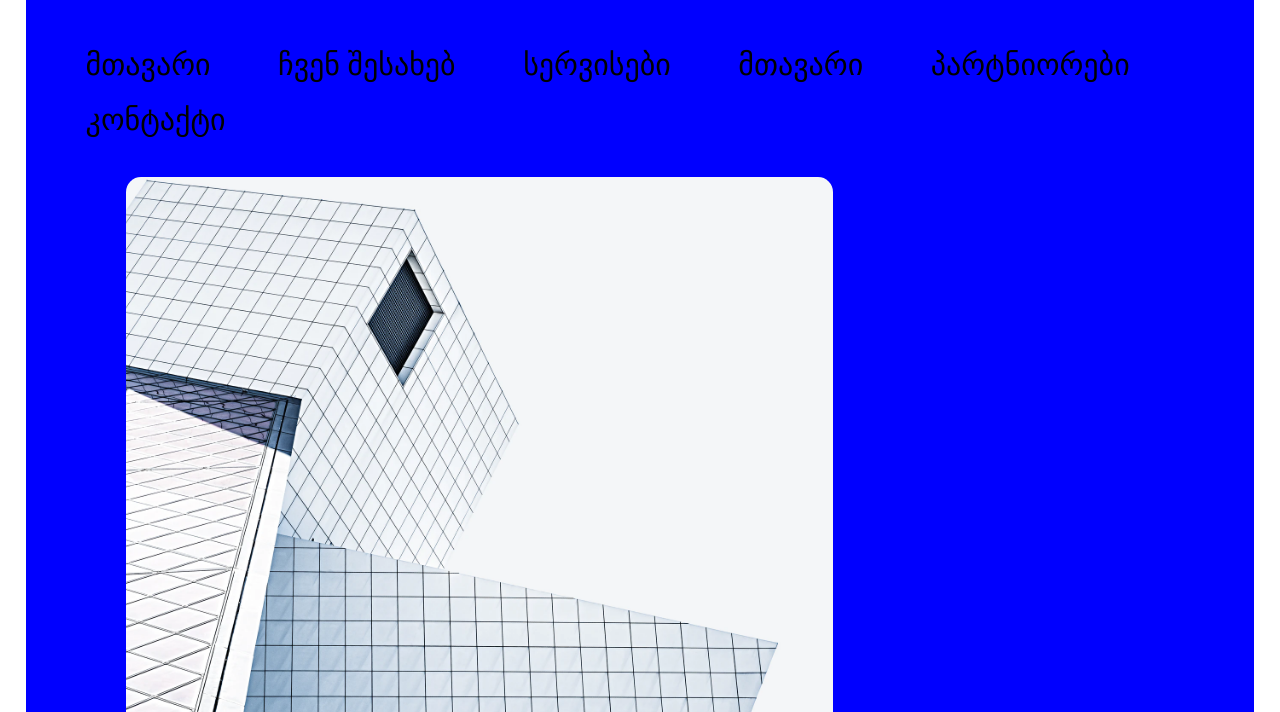
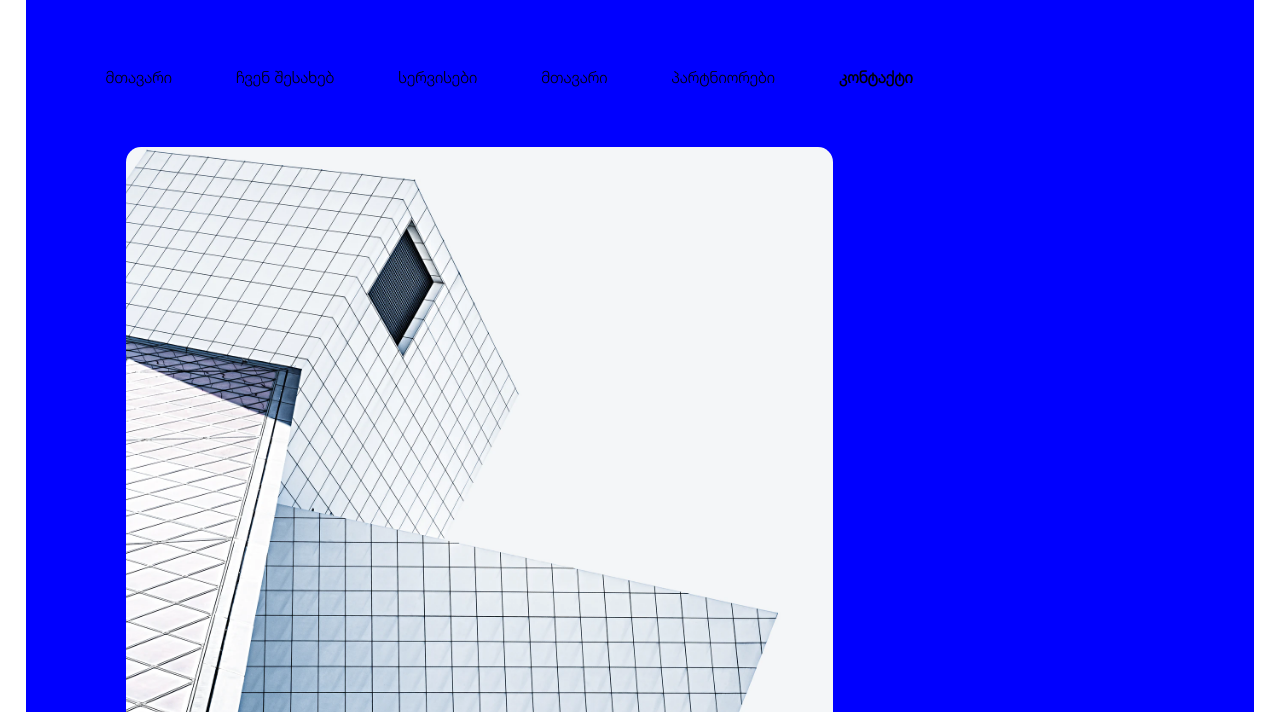
Before and after one commit to PaataSet/HomeWork_07, a plain HTML site: page index.html in a window 1280 px wide. Shown: the part 88-800 px from the top of the page. Drawn offline with Linux system fonts and the light colour scheme.

Commit message:
some style changes

```diff
--- a/index.html
+++ b/index.html
@@ -13,25 +13,25 @@
           <img src="src/images/Group 2.svg" alt="Logo" class="Logo" />
         </a>
 
-        <nav>
+        <nav style="padding: 20px">
           <ul>
             <li>
-              <a href="#">მთავარი</a>
+              <a href="#" class="font1">მთავარი</a>
             </li>
             <li>
-              <a href="#">ჩვენ შესახებ</a>
+              <a href="#" class="font1">ჩვენ შესახებ</a>
             </li>
             <li>
-              <a href="#">სერვისები</a>
+              <a href="#" class="font1">სერვისები</a>
             </li>
             <li>
-              <a href="#">მთავარი</a>
+              <a href="#" class="font1">მთავარი</a>
             </li>
             <li>
-              <a href="#">პარტნიორები</a>
+              <a href="#" class="font1">პარტნიორები</a>
             </li>
             <li>
-              <a href="#">კონტაქტი</a>
+              <a href="#" style="font-weight: bold" class="font1">კონტაქტი</a>
             </li>
           </ul>
         </nav>
@@ -46,8 +46,8 @@
       <div class="container2">
         <article>
           <h1>ჩვენ შესახებ</h1>
-          <div class="para">
-            <p>
+          <div class="para font1">
+            <p class="font2">
               ცნობილი ფაქტია, რომ გვერდის წაკითხვად შიგთავსს შეუძლია მკითხველის
               ყურადღება მიიზიდოს და დიზაინის აღქმაში ხელი შეუშალოს. Lorem
               Ipsum-ის გამოყენებით ვღებულობთ იმაზე მეტ-ნაკლებად სწორი
@@ -61,7 +61,7 @@
               — განზრახ, ხუმრობით.
             </p>
 
-            <p>
+            <p class="font2">
               Lorem Ipsum საბეჭდი და ტიპოგრაფიული ინდუსტრიის უშინაარსო ტექსტია.
               იგი სტანდარტად 1500-იანი წლებიდან იქცა, როდესაც უცნობმა მბეჭდავმა
               ამწყობ დაზგაზე წიგნის საცდელი ეგზემპლარი დაბეჭდა.
--- a/src/css/styles.css
+++ b/src/css/styles.css
@@ -17,12 +17,41 @@ img {
   max-width: 100%;
 }
 
+@font-face {
+  font-family: "Helvetica-Neue-LT-GEO-45-Lights";
+  src: url("../fonts/HelveticaNeueLTGEO-45Lights.woff2") format("woff2"),
+    url("../fonts/HelveticaNeueLTGEO-45Lights.woff") format("woff"),
+    url("../fonts/HelveticaNeueLTGEO-45Lights.ttf") format("truetype");
+  font-weight: 300;
+  font-style: normal;
+  font-display: swap;
+}
+
+@font-face {
+  font-family: "Helvetica-Neue-LT-GEO-55-Roman";
+  src: url("../fonts/HelveticaNeueLTGEO-75Bold.woff2") format("woff2"),
+    url("../fonts/HelveticaNeueLTGEO-75Bold.woff") format("woff"),
+    url("../fonts/HelveticaNeueLTGEO-75Bold.ttf") format("truetype");
+  font-weight: bold;
+  font-style: normal;
+  font-display: swap;
+}
+
+.font1 {
+  font-family: Helvetica-Neue-LT-GEO-45-Lights;
+  font-size: 16px;
+}
+
+.font2 {
+  font-family: Helvetica-Neue-LT-GEO-55-Roman;
+  font-size: 16px;
+}
+
 nav,
 nav li {
   display: inline-block;
   vertical-align: middle;
   margin: 10px 30px;
-  font-size: 30px;
 }
 
 .container1 {
@@ -59,6 +88,9 @@ p {
 
 h1 {
   margin: 20px;
+  font-size: 32px;
+  font-family: Helvetica-Neue-LT-GEO-45-Lights;
+  font-weight: bold;
 }
 
 .para {
@@ -70,7 +102,9 @@ h1 {
 
 .photo1 {
   display: inline-block;
+  max-width: 100%;
   width: 707px;
+  margin-top: 150px;
 }
 
 .container2 {
@@ -95,12 +129,10 @@ h1 {
 }
 
 .proj1 {
+  position: relative;
   width: 463px;
   margin: 0 auto;
-}
-
-.proj1 {
-  position: relative;
+  padding-bottom: 50px;
 }
 
 .proj1-p {
@@ -108,11 +140,16 @@ h1 {
   width: 463px;
   top: 350px;
   left: 0px;
+  bottom: 100px;
+  font-family: Helvetica-Neue-LT-GEO-45-Lights;
+  font-size: 18px;
+  background-color: rgb(58, 164, 225);
 }
 
 .proj2 {
   position: relative;
 }
+
 .proj2-p {
   position: absolute;
   width: 463px;
```
